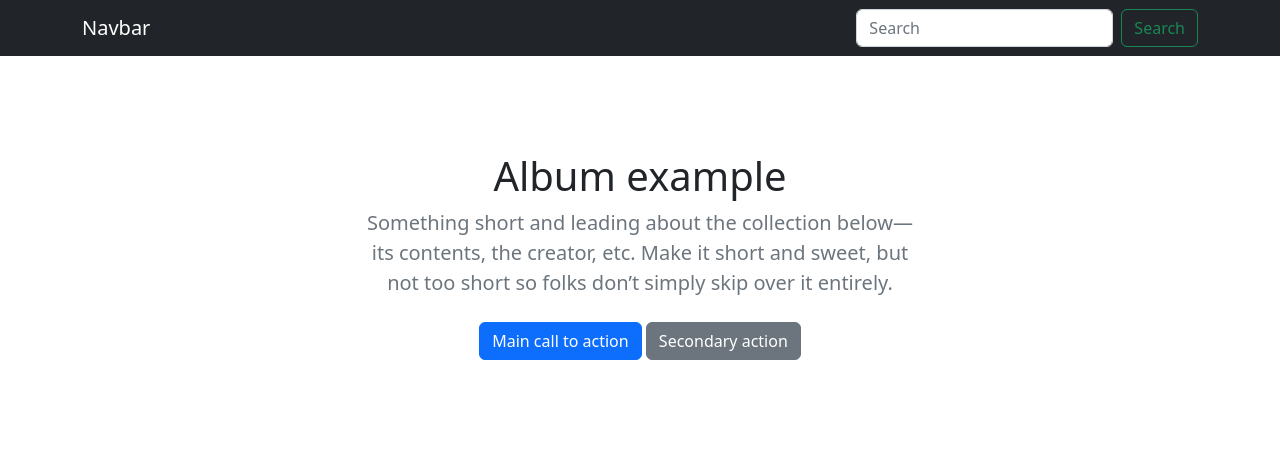
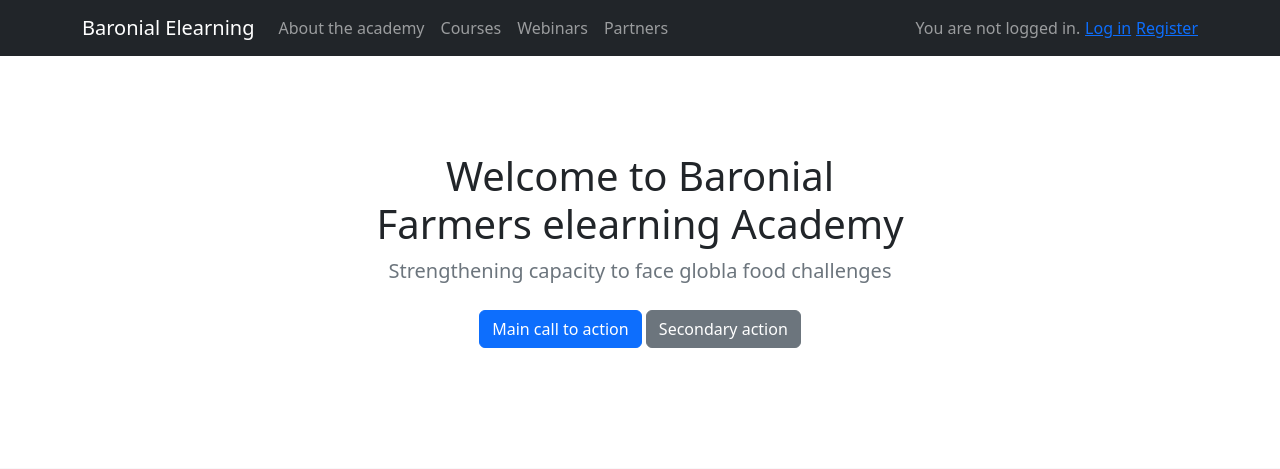
Before and after one commit to decorouz/elearningforfarmers, a Django app: page / in a window 1280 px wide. Shown: the top 469 px of the page. Run offline with Django 4.2, Linux system fonts and the light colour scheme; some libraries are stand-ins or nearby versions.

Commit message:
Update home and nav templates

```diff
--- a/templates/home.html
+++ b/templates/home.html
@@ -6,10 +6,8 @@
    <section class="py-5 text-center container">
       <div class="row py-lg-5">
          <div class="col-lg-6 col-md-8 mx-auto">
-            <h1 class="fw-light">Album example</h1>
-            <p class="lead text-muted">Something short and leading about the collection below—its contents, the
-               creator, etc. Make it short and sweet, but not too short so folks don’t simply skip over it
-               entirely.</p>
+            <h1 class="fw-light">Welcome to Baronial Farmers elearning Academy</h1>
+            <p class="lead text-muted">Strengthening capacity to face globla food challenges</p>
             <p>
                <a href="#" class="btn btn-primary my-2">Main call to action</a>
                <a href="#" class="btn btn-secondary my-2">Secondary action</a>
--- a/templates/navbar.html
+++ b/templates/navbar.html
@@ -1,13 +1,61 @@
 {% load static %}
 
-<header>
-    <nav class="navbar navbar-dark bg-dark">
-        <div class="container-fluid container">
-            <a class="navbar-brand">Navbar</a>
-            <form class="d-flex" role="search">
-                <input class="form-control me-2" type="search" placeholder="Search" aria-label="Search">
-                <button class="btn btn-outline-success" type="submit">Search</button>
-            </form>
-        </div>
-    </nav>
-</header>
+<nav class="navbar navbar-dark navbar-expand-lg navbar-light bg-dark">
+   <div class="container d-flex justify-content-between">
+      <a class="navbar-brand" href="/">Baronial Elearning</a>
+      <button class="navbar-toggler" type="button" data-bs-toggle="collapse" data-bs-target="#navbarSupportedContent"
+         aria-controls="navbarSupportedContent" aria-expanded="false" aria-label="Toggle navigation">
+         <span class="navbar-toggler-icon"></span>
+      </button>
+      <div class="collapse navbar-collapse" id="navbarSupportedContent">
+         <ul class="navbar-nav me-auto mb-2 mb-lg-0">
+            <li class="nav-item">
+               <a class="nav-link " aria-current="page" href="#">About the academy</a>
+            </li>
+            <li class="nav-item">
+               <a class="nav-link" href="#">Courses</a>
+            </li>
+
+            <li class="nav-item">
+               <a class="nav-link" href="#">Webinars</a>
+            </li>
+            <li class="nav-item">
+               <a class="nav-link" href="#">Partners</a>
+            </li>
+         </ul>
+
+
+         {% if request.user.is_authenticated %}
+         <div class="nav-item dropdown">
+            <a class="nav-link dropdown-toggle d-flex align-items-center hidden-arrow" href="#" id="navbarDropdown"
+               role="button" data-bs-toggle="dropdown" aria-expanded="false">
+               <span class="navbar-text mx-1">{{request.user}}</span>
+               <img src="https://mdbcdn.b-cdn.net/img/new/avatars/2.webp" class="rounded-circle" height="40"
+                  alt="Black and White Portrait of a Man" loading="lazy" />
+            </a>
+            <ul class="dropdown-menu dropdown-menu-end" aria-labelledby="navbarDropdownMenuAvatar">
+               <li>
+                  <a class="dropdown-item" href="#">My profile</a>
+               </li>
+               <li>
+                  <a class="dropdown-item" href="#">Settings</a>
+               </li>
+               <li>
+                  <hr class="dropdown-divider">
+               </li>
+               <li>
+                  <a class="dropdown-item" href="{% url 'users:logout' %}">Logout</a>
+               </li>
+            </ul>
+         </div>
+         {% else %}
+
+         <span class="navbar-text">
+            You are not logged in.
+         </span>
+         (<a href="{% url 'users:login' %}">Log in</a>) <a href="#">Register</a>
+         {% endif %}
+
+      </div>
+   </div>
+</nav>
```
